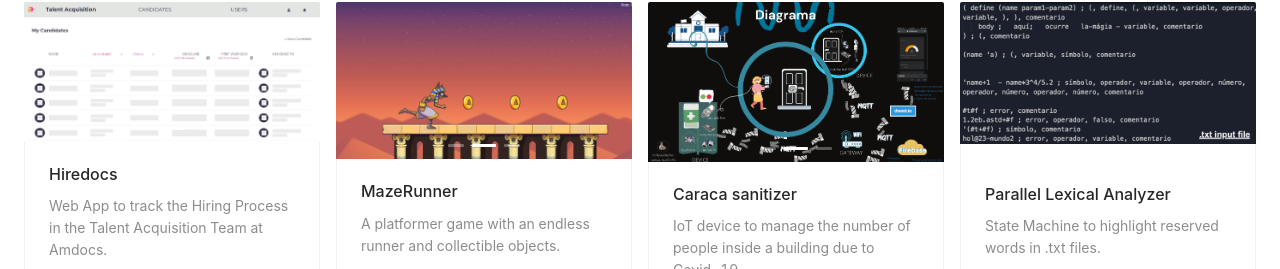
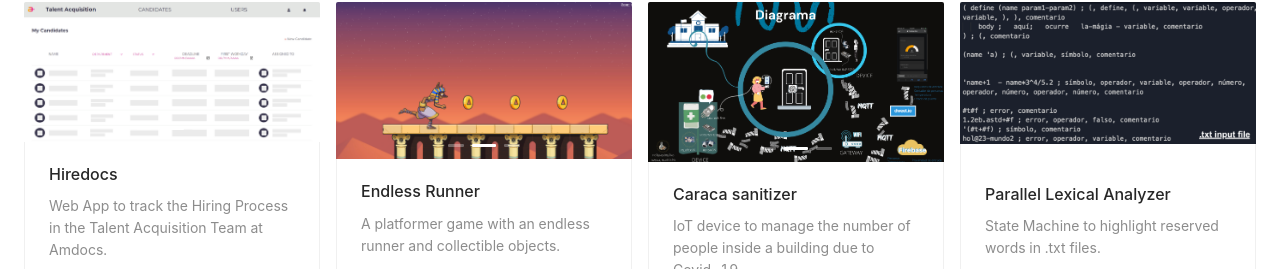
Before and after one commit to Carlos-Ojeda/carlos-ojeda.github.io, a React (Create React App) app in the folder portfolio/: page / in a window 1280 px wide. Shown: the part 1912-2181 px from the top of the page. Built offline with nearby package versions, Linux system fonts and the light colour scheme.

Commit message:
Changed Proyect Name

```diff
--- a/portfolio/src/components/Projects/Projects.js
+++ b/portfolio/src/components/Projects/Projects.js
@@ -149,7 +149,7 @@ function Projects() {
                                 )}
                 </Col>
                 <Col xs={{ span: 24 }} sm={{ span: 12 }} lg={{ span: 6 }}>
-                    {projectCard("MazeRunner",
+                    {projectCard("Endless Runner",
                                   "A platformer game with an endless runner and collectible objects.",
                                   "/assets/mazerunner/mazerunner-0.png", "Game Screenshot 1",
                                   "/assets/mazerunner/mazerunner-1.png", "Game Screenshot 2",
```
